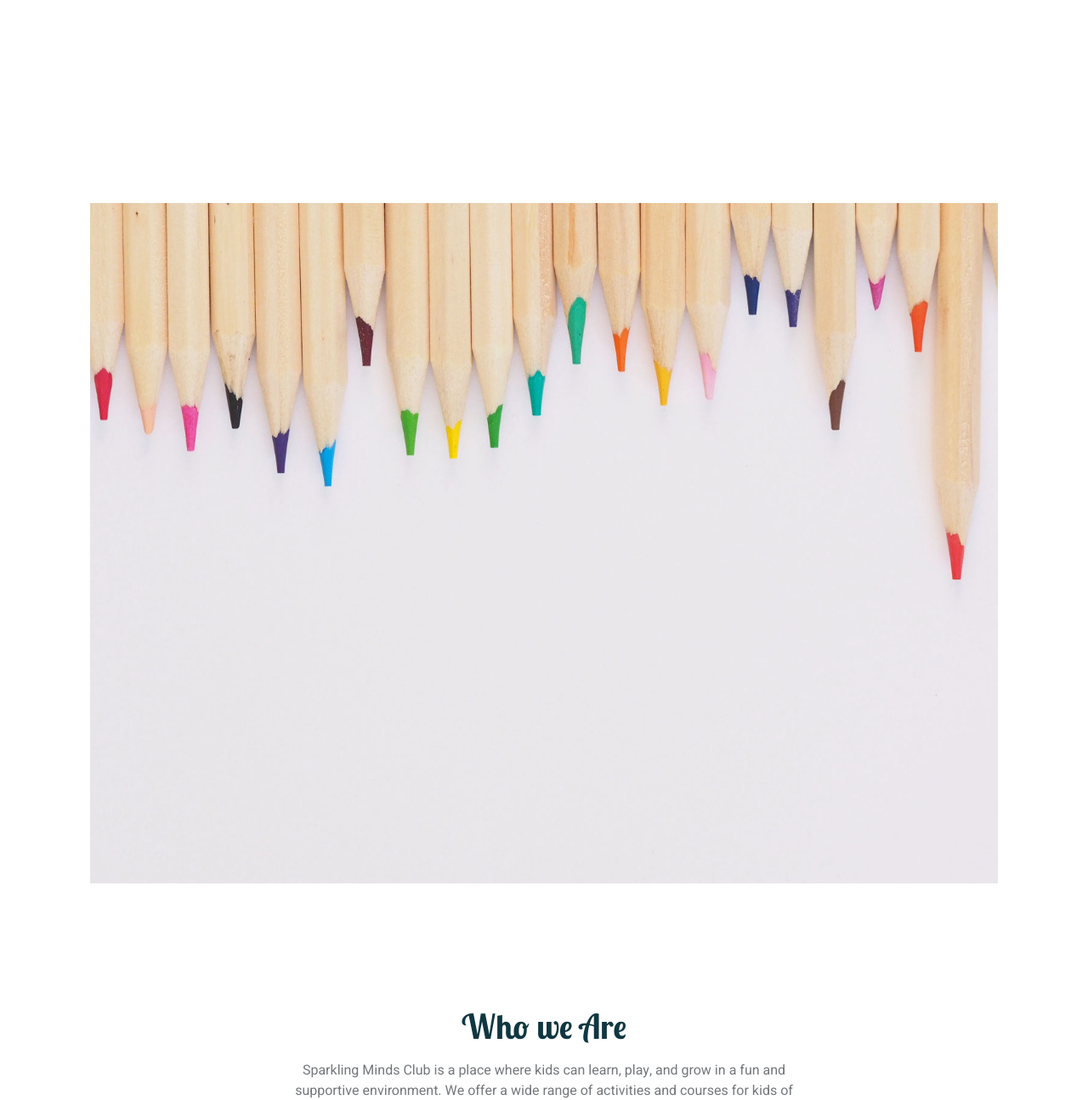
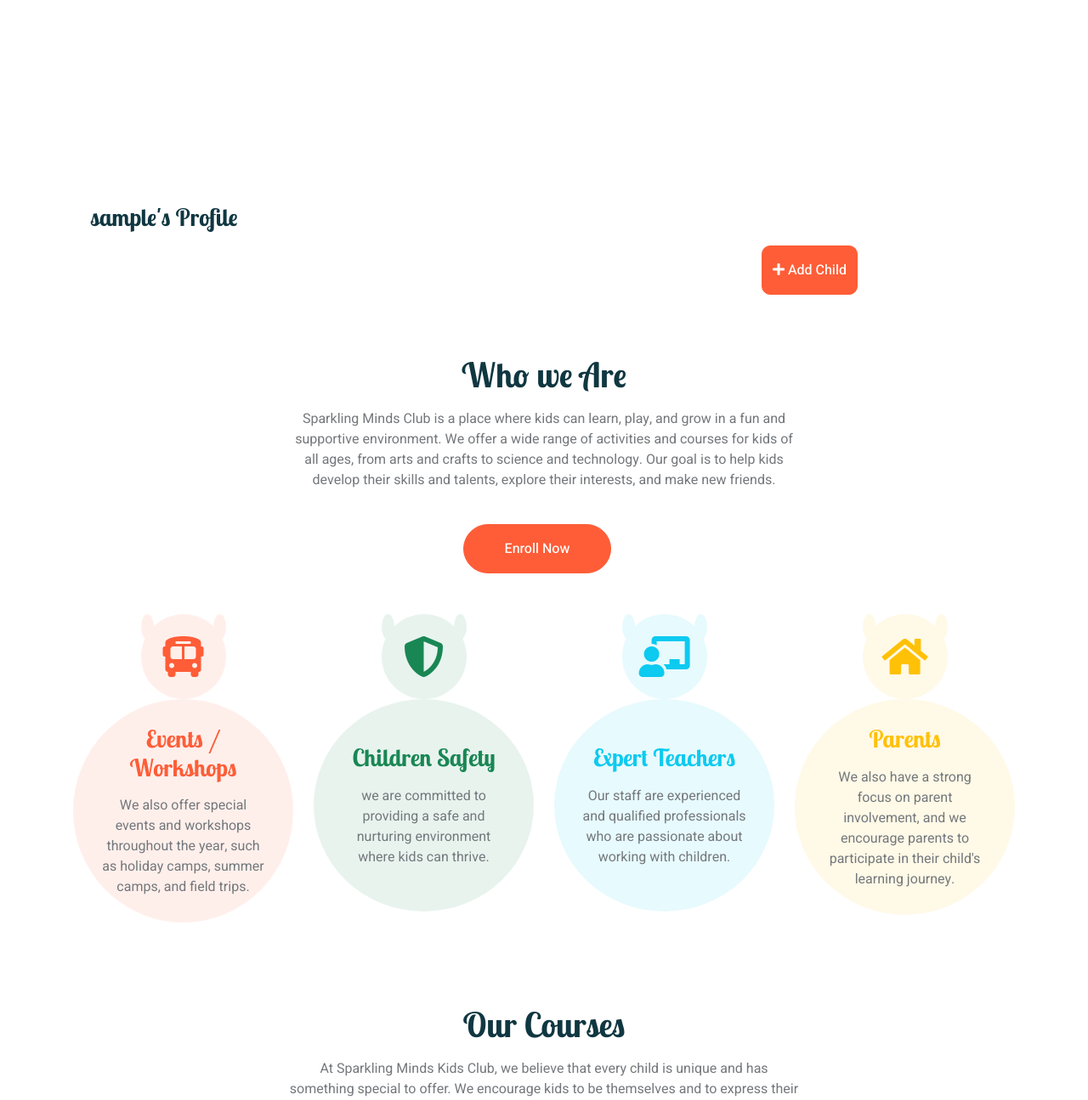
Before and after one commit to Jawahir01/Sparkling-Minds-Kids-Club, a Flask app: page /profile/1 in a window 1280 px wide. Shown: the part 965-2260 px from the top of the page at 85% size. Run offline with Flask 3, Linux system fonts and the light colour scheme; the visitor is signed in with stand-in values (Sample User, id 1); a database or web service that is not in the repository returns one stand-in record (values such as "Sample title"); some libraries are stand-ins or nearby versions.

Commit message:
Add the Add Child button to the user's profile

```diff
--- a/templates/profile.html
+++ b/templates/profile.html
@@ -2,17 +2,12 @@
 
 <div class="container-xxl py-5">
   <div class="container">
-    <div class="text-center mx-auto mb-5 wow fadeInUp" data-wow-delay="0.1s">
-      <img
-        class="img-fluid"
-        src="{{ url_for('static', filename='img/bg_4.jpg') }}"
-        alt=""
-      />
-      <div
-        class="position-absolute top-0 start-0 w-100 h-100 d-flex align-items-center"
-        style="background: rgba(158, 146, 146, 0)"
-      >
-        <h3 class="mb-3">{{ username }}'s Profile</h3>
+    <div class="mx-auto mb-5 wow fadeInUp" data-wow-delay="0.1s">
+      <h3 class="mb-3">{{ username }}'s Profile</h3>
+      <div class="col-2" style="position: absolute; left: 70%">
+        <button class="btn btn-primary w-80 py-3" type="submit">
+          <i class="fa fa-plus"></i> Add Child
+        </button>
       </div>
     </div>
   </div>
```
